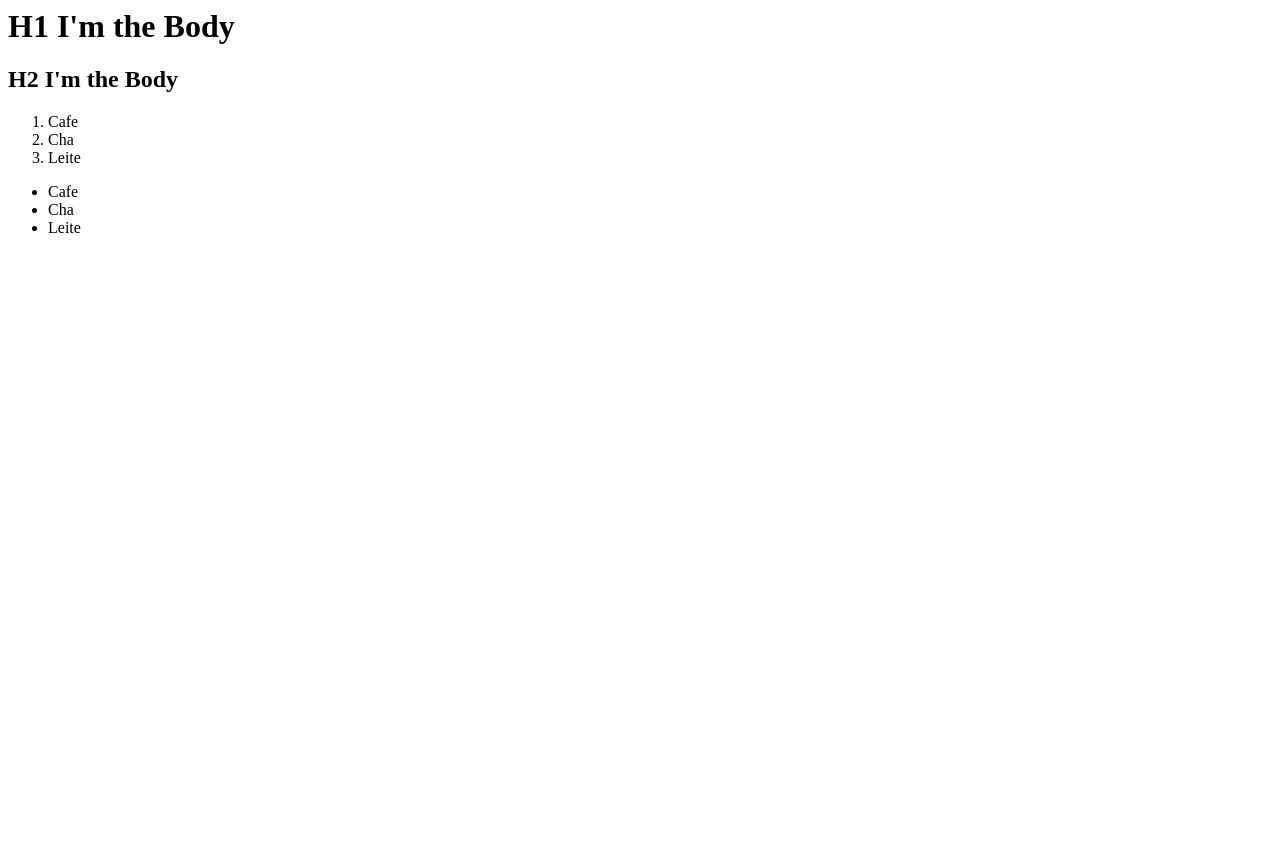
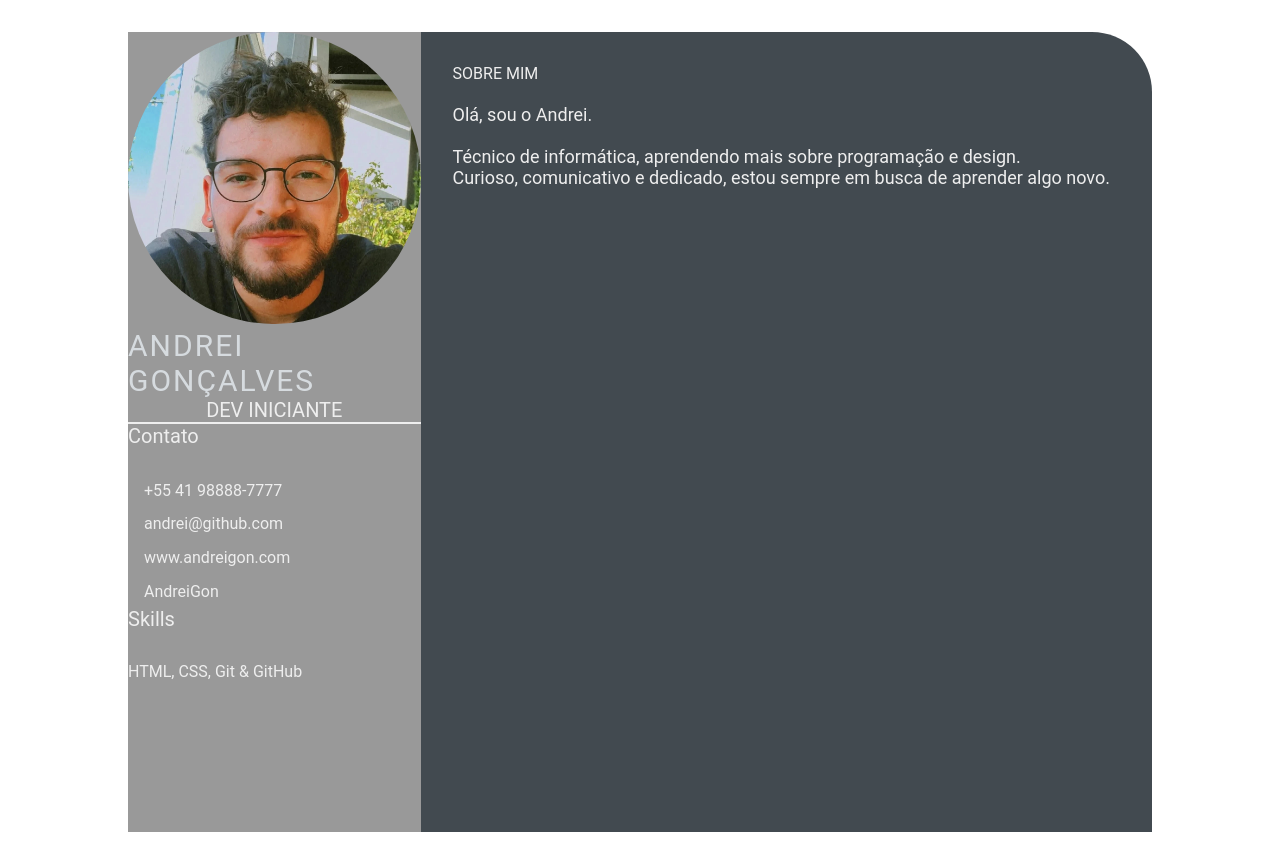
Before and after one commit to dreizao/devweekgit.github.io, a plain HTML site: page index.html in a window 1280 px wide. Before the commit the page ends 800 px from the top, so only its background shows below. Drawn offline with Linux system fonts and the light colour scheme.

Commit message:
feature: add img/profile-image.jpeg and style.css, modified index.html (#2)

```diff
--- a/index.html
+++ b/index.html
@@ -1,21 +1,55 @@
-<html>
-    <head>
-        <title>
-            Hello, i'm the head.
-        </title>
-    </head>
-    <body>
-        <h1> H1 I'm the Body</h1>
-        <h2> H2 I'm the Body</h2>
-    </body>
-    <ol>
-        <li>Cafe</li>
-        <li>Cha</li>
-        <li>Leite</li>
-    </ol>
-    <ul>
-        <li>Cafe</li>
-        <li>Cha</li>
-        <li>Leite</li>
-    </ul>
+<!DOCTYPE html>
+<html lang="en">
+<head>
+    <meta charset="UTF-8">
+    <meta http-equiv="X-UA-Compatible" content="IE=edge">
+    <meta name="viewport" content="width=device-width, initial-scale=1.0">
+    <title>Andrei Gonçalves</title>
+
+    <link rel="stylesheet" href="style.css">
+
+</head>
+<body>
+    <main class="resume-contents">
+        <section class="left-section">
+            <section class="left-section-content">
+                <div class="profile">
+                    <img class="profile-image" src="img/profile-image.jpeg" alt="Profile image">
+                    <p class="name">Andrei Gonçalves</p>
+                    <p class="profession">DEV INICIANTE</p>
+                </div>
+                <div class="contact-info">
+                    <p class="left-title">Contato</p>
+                    <ul>
+                        <li><i class="fa fa-phone"></i>+55 41 98888-7777</i></li>
+                        <li><i class="fa fa-envelope"></i>andrei@github.com</i></li>
+                        <li><i class="fa fa-globe"></i>www.andreigon.com</i></li>
+                        <li><i class="fa fa-github"></i>AndreiGon</i></li>
+                    </ul>
+                </div>
+                <div class="skills">
+                    <p class="left-title">Skills</p>
+                    <ul>
+                        <li><p>HTML, CSS, Git & GitHub</p></li>
+                    </ul>
+                </div>
+            </section>
+        </section>
+
+            <section class="right-section">
+                <div class="right-section-contents">
+                    <section class="about gab">
+                        <div class="right-title">SOBRE MIM</div>
+                        <p class="about-me-contents">
+                            <br>
+                            Olá, sou o Andrei.
+                            <br>
+                            <br>Técnico de informática, aprendendo mais sobre programação e design.
+                            <br>Curioso, comunicativo e dedicado, estou sempre em busca de aprender algo novo.
+                        </p>
+                    </section>
+                </div>
+            </section>
+    </main>
+</body>
 </html>
--- /dev/null
+++ b/style.css
@@ -0,0 +1,103 @@
+* {
+    margin: 0;
+    padding: 0;
+    box-sizing: border-box;
+    list-style: none;
+    font-family: 'Roboto', sans-serif;
+}
+
+.resume-contents {
+    min-height: 100vh;
+    width: 80%;
+    margin: 2rem auto;
+    display: grid;
+    grid-template-columns: repeat(7, 1fr);
+}
+
+.left-section {
+    grid-column: span 2;
+    height: 100%;
+    background-color: #999999;
+}
+
+.right-section {
+    grid-column: span 5;
+    height: 100%;
+    background-color: #424a50;
+    border-radius: 0px 60px 0px 0px;
+}
+
+.left-section-contents{
+    padding: 2rem 2rem;
+}
+
+.profile {
+    width: 100%;
+    border-bottom: 2px solid #eeeeee;
+}
+
+.profile .profile-image {
+    width: 100%;
+    border-radius: 100%;
+}
+
+.name {
+    color: #D6DBDF;
+    font-size: 30px;
+    letter-spacing: 2px;
+    text-transform: uppercase;
+}
+
+.profession {
+    color: #eeeeee;
+    font-size: 20px;
+    text-transform: uppercase;
+    text-align: center;
+}
+
+/* .contact-info { border-bottom: 2px solid #1B2631; } */
+.left-title {
+    color: #eeeeee;
+    font-size: 20px;
+}
+
+.contact-info ul {
+    padding-top: 1.5rem;
+}
+
+.contact-info ul li,
+.references ul li {
+    padding: .4rem 0;
+    color: #eeeeee;
+}
+
+.contact-info ul li i,
+.references ul li i {
+    padding-right: 1rem;
+    font-size: 18px;
+    color: #eeeeee;
+}
+
+.skills ul {
+    padding-top: 1.5rem;
+}
+.skills ul li p {
+    padding: .4rem 0;
+    color: #eeeeee;
+}
+
+.right-section-contents {
+    padding: 2rem 2rem;
+}
+
+.right-title {
+    color: #eeeeee;
+}
+
+.gap {
+    padding-bottom: 2rem;
+}
+.about-me-contents {
+    font-size: 18px;
+    color: #eeeeee;
+}
```
Also changed, not shown: img/profile-image.jpeg (added).
